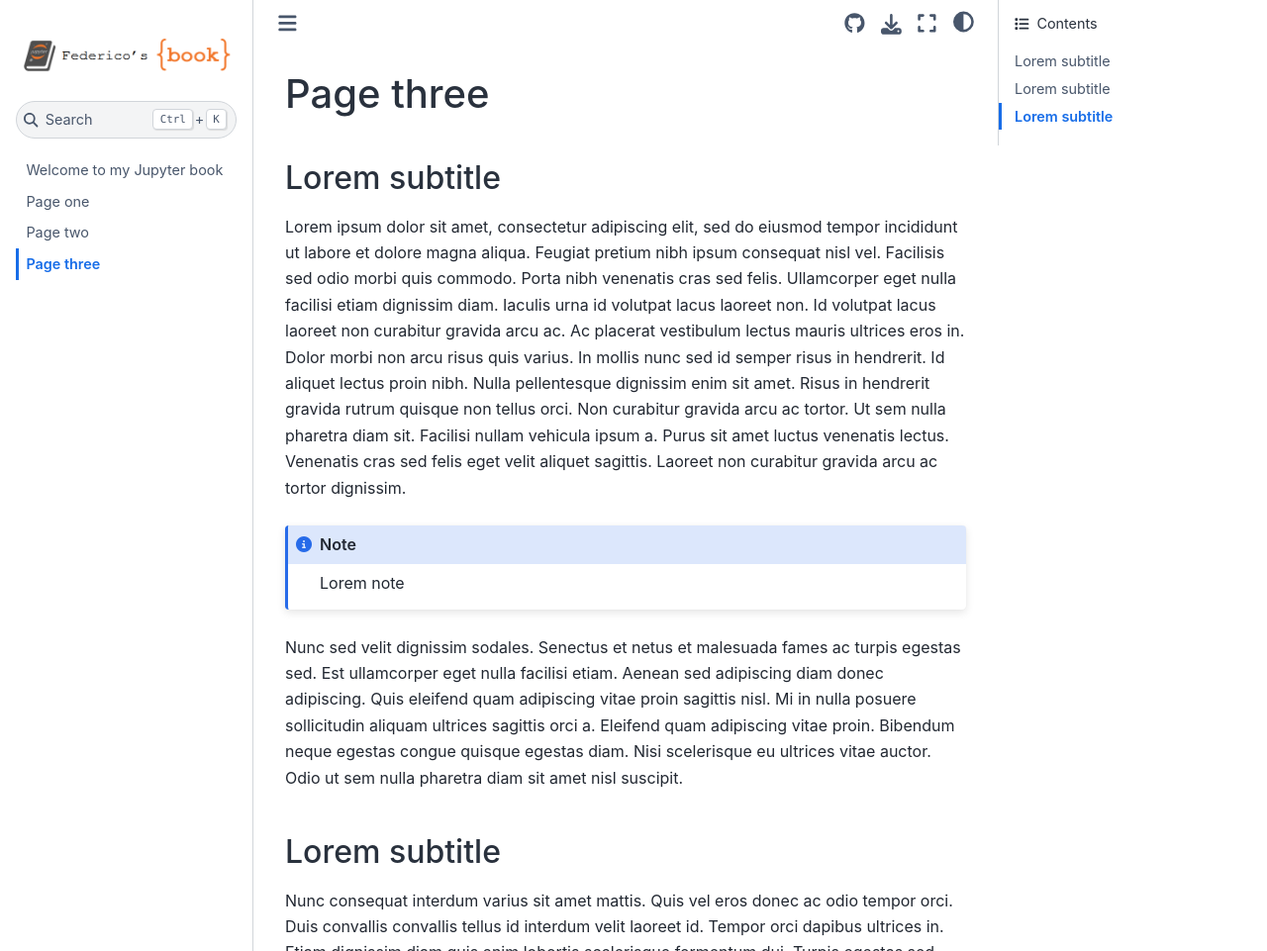
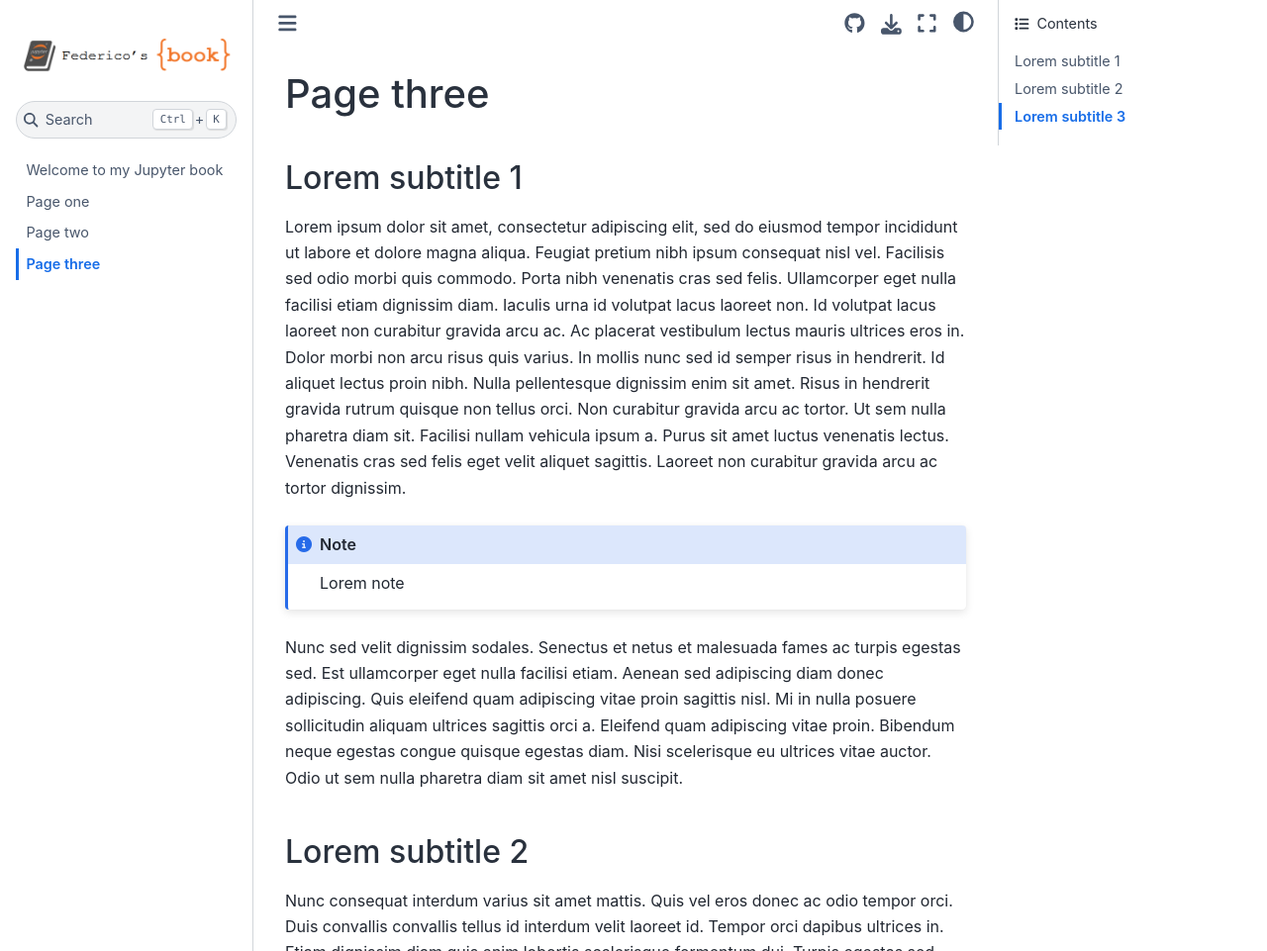
Before and after one commit to huerta-federico/6c1b_dpw_presentacion, a Jupyter Book: the page built from page_3.md, in a window 1280 px wide and 1400 px high. Shown: the top 961 px of the window at 99% size. Built offline with Jupyter Book 1.0.4 settings and Sphinx 7.4.7 and the Sphinx Book theme 1.1.4, drawn with Linux system fonts in a browser that asks for light colours; some of the changed text lies outside the part shown.

Commit message:
subtitles edit

````diff
--- a/page_1.md
+++ b/page_1.md
@@ -1,6 +1,6 @@
 # Page one
 
-## Lorem subtitle
+## Lorem subtitle 1
 Lorem ipsum dolor sit amet, consectetur adipiscing elit, sed do eiusmod tempor incididunt ut labore et dolore magna aliqua. Feugiat pretium nibh ipsum consequat nisl vel. Facilisis sed odio morbi quis commodo. Porta nibh venenatis cras sed felis. Ullamcorper eget nulla facilisi etiam dignissim diam. Iaculis urna id volutpat lacus laoreet non. Id volutpat lacus laoreet non curabitur gravida arcu ac. Ac placerat vestibulum lectus mauris ultrices eros in. Dolor morbi non arcu risus quis varius. In mollis nunc sed id semper risus in hendrerit. Id aliquet lectus proin nibh. Nulla pellentesque dignissim enim sit amet. Risus in hendrerit gravida rutrum quisque non tellus orci. Non curabitur gravida arcu ac tortor. Ut sem nulla pharetra diam sit. Facilisi nullam vehicula ipsum a. Purus sit amet luctus venenatis lectus. Venenatis cras sed felis eget velit aliquet sagittis. Laoreet non curabitur gravida arcu ac tortor dignissim.
 
 ```{note}
@@ -9,12 +9,12 @@ Lorem note
 
 Nunc sed velit dignissim sodales. Senectus et netus et malesuada fames ac turpis egestas sed. Est ullamcorper eget nulla facilisi etiam. Aenean sed adipiscing diam donec adipiscing. Quis eleifend quam adipiscing vitae proin sagittis nisl. Mi in nulla posuere sollicitudin aliquam ultrices sagittis orci a. Eleifend quam adipiscing vitae proin. Bibendum neque egestas congue quisque egestas diam. Nisi scelerisque eu ultrices vitae auctor. Odio ut sem nulla pharetra diam sit amet nisl suscipit.
 
-## Lorem subtitle
+## Lorem subtitle 2
 Nunc consequat interdum varius sit amet mattis. Quis vel eros donec ac odio tempor orci. Duis convallis convallis tellus id interdum velit laoreet id. Tempor orci dapibus ultrices in. Etiam dignissim diam quis enim lobortis scelerisque fermentum dui. Turpis egestas sed tempus urna et pharetra pharetra. Sed lectus vestibulum mattis ullamcorper velit sed ullamcorper. Etiam sit amet nisl purus in mollis. At tellus at urna condimentum mattis pellentesque id. Netus et malesuada fames ac turpis egestas maecenas pharetra convallis. Tortor dignissim convallis aenean et tortor at risus viverra adipiscing. Nunc sed augue lacus viverra vitae congue eu. Mauris in aliquam sem fringilla ut. Elit scelerisque mauris pellentesque pulvinar pellentesque habitant. Risus nec feugiat in fermentum posuere. Malesuada pellentesque elit eget gravida cum sociis natoque. Aliquam id diam maecenas ultricies mi eget. Purus sit amet volutpat consequat mauris nunc congue nisi. Dictum non consectetur a erat nam at. Faucibus in ornare quam viverra orci sagittis.
 
 Aliquet risus feugiat in ante metus dictum at tempor. Elit ut aliquam purus sit amet luctus. Fermentum odio eu feugiat pretium nibh ipsum consequat nisl vel. Feugiat nibh sed pulvinar proin. Duis convallis convallis tellus id interdum velit laoreet. Non diam phasellus vestibulum lorem sed risus ultricies tristique. Neque sodales ut etiam sit. Integer feugiat scelerisque varius morbi enim nunc. Gravida cum sociis natoque penatibus et. Id diam maecenas ultricies mi eget. Nisl vel pretium lectus quam id. Vitae aliquet nec ullamcorper sit amet risus nullam. Fringilla ut morbi tincidunt augue interdum velit euismod in pellentesque. Vel facilisis volutpat est velit egestas dui. Parturient montes nascetur ridiculus mus mauris. Elementum nibh tellus molestie nunc non blandit massa enim nec. Tortor aliquam nulla facilisi cras.
 
-## Lorem subtitle
+## Lorem subtitle 3
 Morbi tristique senectus et netus. Sed arcu non odio euismod lacinia at. Sit amet tellus cras adipiscing enim eu turpis egestas pretium. Bibendum est ultricies integer quis auctor. Mattis enim ut tellus elementum sagittis vitae et. Condimentum lacinia quis vel eros donec ac odio. Arcu felis bibendum ut tristique et egestas quis ipsum. At ultrices mi tempus imperdiet nulla malesuada pellentesque elit. Justo eget magna fermentum iaculis eu. Risus nec feugiat in fermentum posuere urna. Id semper risus in hendrerit gravida rutrum quisque non tellus. Blandit cursus risus at ultrices mi tempus.
 
 UTPL Abril 2023 - Agosto 2023.
--- a/page_2.md
+++ b/page_2.md
@@ -1,6 +1,6 @@
 # Page two
 
-## Lorem subtitle
+## Lorem subtitle 1
 Lorem ipsum dolor sit amet, consectetur adipiscing elit, sed do eiusmod tempor incididunt ut labore et dolore magna aliqua. Feugiat pretium nibh ipsum consequat nisl vel. Facilisis sed odio morbi quis commodo. Porta nibh venenatis cras sed felis. Ullamcorper eget nulla facilisi etiam dignissim diam. Iaculis urna id volutpat lacus laoreet non. Id volutpat lacus laoreet non curabitur gravida arcu ac. Ac placerat vestibulum lectus mauris ultrices eros in. Dolor morbi non arcu risus quis varius. In mollis nunc sed id semper risus in hendrerit. Id aliquet lectus proin nibh. Nulla pellentesque dignissim enim sit amet. Risus in hendrerit gravida rutrum quisque non tellus orci. Non curabitur gravida arcu ac tortor. Ut sem nulla pharetra diam sit. Facilisi nullam vehicula ipsum a. Purus sit amet luctus venenatis lectus. Venenatis cras sed felis eget velit aliquet sagittis. Laoreet non curabitur gravida arcu ac tortor dignissim.
 
 ```{note}
@@ -9,12 +9,12 @@ Lorem note
 
 Nunc sed velit dignissim sodales. Senectus et netus et malesuada fames ac turpis egestas sed. Est ullamcorper eget nulla facilisi etiam. Aenean sed adipiscing diam donec adipiscing. Quis eleifend quam adipiscing vitae proin sagittis nisl. Mi in nulla posuere sollicitudin aliquam ultrices sagittis orci a. Eleifend quam adipiscing vitae proin. Bibendum neque egestas congue quisque egestas diam. Nisi scelerisque eu ultrices vitae auctor. Odio ut sem nulla pharetra diam sit amet nisl suscipit.
 
-## Lorem subtitle
+## Lorem subtitle 2
 Nunc consequat interdum varius sit amet mattis. Quis vel eros donec ac odio tempor orci. Duis convallis convallis tellus id interdum velit laoreet id. Tempor orci dapibus ultrices in. Etiam dignissim diam quis enim lobortis scelerisque fermentum dui. Turpis egestas sed tempus urna et pharetra pharetra. Sed lectus vestibulum mattis ullamcorper velit sed ullamcorper. Etiam sit amet nisl purus in mollis. At tellus at urna condimentum mattis pellentesque id. Netus et malesuada fames ac turpis egestas maecenas pharetra convallis. Tortor dignissim convallis aenean et tortor at risus viverra adipiscing. Nunc sed augue lacus viverra vitae congue eu. Mauris in aliquam sem fringilla ut. Elit scelerisque mauris pellentesque pulvinar pellentesque habitant. Risus nec feugiat in fermentum posuere. Malesuada pellentesque elit eget gravida cum sociis natoque. Aliquam id diam maecenas ultricies mi eget. Purus sit amet volutpat consequat mauris nunc congue nisi. Dictum non consectetur a erat nam at. Faucibus in ornare quam viverra orci sagittis.
 
 Aliquet risus feugiat in ante metus dictum at tempor. Elit ut aliquam purus sit amet luctus. Fermentum odio eu feugiat pretium nibh ipsum consequat nisl vel. Feugiat nibh sed pulvinar proin. Duis convallis convallis tellus id interdum velit laoreet. Non diam phasellus vestibulum lorem sed risus ultricies tristique. Neque sodales ut etiam sit. Integer feugiat scelerisque varius morbi enim nunc. Gravida cum sociis natoque penatibus et. Id diam maecenas ultricies mi eget. Nisl vel pretium lectus quam id. Vitae aliquet nec ullamcorper sit amet risus nullam. Fringilla ut morbi tincidunt augue interdum velit euismod in pellentesque. Vel facilisis volutpat est velit egestas dui. Parturient montes nascetur ridiculus mus mauris. Elementum nibh tellus molestie nunc non blandit massa enim nec. Tortor aliquam nulla facilisi cras.
 
-## Lorem subtitle
+## Lorem subtitle 3
 Morbi tristique senectus et netus. Sed arcu non odio euismod lacinia at. Sit amet tellus cras adipiscing enim eu turpis egestas pretium. Bibendum est ultricies integer quis auctor. Mattis enim ut tellus elementum sagittis vitae et. Condimentum lacinia quis vel eros donec ac odio. Arcu felis bibendum ut tristique et egestas quis ipsum. At ultrices mi tempus imperdiet nulla malesuada pellentesque elit. Justo eget magna fermentum iaculis eu. Risus nec feugiat in fermentum posuere urna. Id semper risus in hendrerit gravida rutrum quisque non tellus. Blandit cursus risus at ultrices mi tempus.
 
 UTPL Abril 2023 - Agosto 2023.
--- a/page_3.md
+++ b/page_3.md
@@ -1,6 +1,6 @@
 # Page three
 
-## Lorem subtitle
+## Lorem subtitle 1
 Lorem ipsum dolor sit amet, consectetur adipiscing elit, sed do eiusmod tempor incididunt ut labore et dolore magna aliqua. Feugiat pretium nibh ipsum consequat nisl vel. Facilisis sed odio morbi quis commodo. Porta nibh venenatis cras sed felis. Ullamcorper eget nulla facilisi etiam dignissim diam. Iaculis urna id volutpat lacus laoreet non. Id volutpat lacus laoreet non curabitur gravida arcu ac. Ac placerat vestibulum lectus mauris ultrices eros in. Dolor morbi non arcu risus quis varius. In mollis nunc sed id semper risus in hendrerit. Id aliquet lectus proin nibh. Nulla pellentesque dignissim enim sit amet. Risus in hendrerit gravida rutrum quisque non tellus orci. Non curabitur gravida arcu ac tortor. Ut sem nulla pharetra diam sit. Facilisi nullam vehicula ipsum a. Purus sit amet luctus venenatis lectus. Venenatis cras sed felis eget velit aliquet sagittis. Laoreet non curabitur gravida arcu ac tortor dignissim.
 
 ```{note}
@@ -9,12 +9,12 @@ Lorem note
 
 Nunc sed velit dignissim sodales. Senectus et netus et malesuada fames ac turpis egestas sed. Est ullamcorper eget nulla facilisi etiam. Aenean sed adipiscing diam donec adipiscing. Quis eleifend quam adipiscing vitae proin sagittis nisl. Mi in nulla posuere sollicitudin aliquam ultrices sagittis orci a. Eleifend quam adipiscing vitae proin. Bibendum neque egestas congue quisque egestas diam. Nisi scelerisque eu ultrices vitae auctor. Odio ut sem nulla pharetra diam sit amet nisl suscipit.
 
-## Lorem subtitle
+## Lorem subtitle 2
 Nunc consequat interdum varius sit amet mattis. Quis vel eros donec ac odio tempor orci. Duis convallis convallis tellus id interdum velit laoreet id. Tempor orci dapibus ultrices in. Etiam dignissim diam quis enim lobortis scelerisque fermentum dui. Turpis egestas sed tempus urna et pharetra pharetra. Sed lectus vestibulum mattis ullamcorper velit sed ullamcorper. Etiam sit amet nisl purus in mollis. At tellus at urna condimentum mattis pellentesque id. Netus et malesuada fames ac turpis egestas maecenas pharetra convallis. Tortor dignissim convallis aenean et tortor at risus viverra adipiscing. Nunc sed augue lacus viverra vitae congue eu. Mauris in aliquam sem fringilla ut. Elit scelerisque mauris pellentesque pulvinar pellentesque habitant. Risus nec feugiat in fermentum posuere. Malesuada pellentesque elit eget gravida cum sociis natoque. Aliquam id diam maecenas ultricies mi eget. Purus sit amet volutpat consequat mauris nunc congue nisi. Dictum non consectetur a erat nam at. Faucibus in ornare quam viverra orci sagittis.
 
 Aliquet risus feugiat in ante metus dictum at tempor. Elit ut aliquam purus sit amet luctus. Fermentum odio eu feugiat pretium nibh ipsum consequat nisl vel. Feugiat nibh sed pulvinar proin. Duis convallis convallis tellus id interdum velit laoreet. Non diam phasellus vestibulum lorem sed risus ultricies tristique. Neque sodales ut etiam sit. Integer feugiat scelerisque varius morbi enim nunc. Gravida cum sociis natoque penatibus et. Id diam maecenas ultricies mi eget. Nisl vel pretium lectus quam id. Vitae aliquet nec ullamcorper sit amet risus nullam. Fringilla ut morbi tincidunt augue interdum velit euismod in pellentesque. Vel facilisis volutpat est velit egestas dui. Parturient montes nascetur ridiculus mus mauris. Elementum nibh tellus molestie nunc non blandit massa enim nec. Tortor aliquam nulla facilisi cras.
 
-## Lorem subtitle
+## Lorem subtitle 3
 Morbi tristique senectus et netus. Sed arcu non odio euismod lacinia at. Sit amet tellus cras adipiscing enim eu turpis egestas pretium. Bibendum est ultricies integer quis auctor. Mattis enim ut tellus elementum sagittis vitae et. Condimentum lacinia quis vel eros donec ac odio. Arcu felis bibendum ut tristique et egestas quis ipsum. At ultrices mi tempus imperdiet nulla malesuada pellentesque elit. Justo eget magna fermentum iaculis eu. Risus nec feugiat in fermentum posuere urna. Id semper risus in hendrerit gravida rutrum quisque non tellus. Blandit cursus risus at ultrices mi tempus.
 
 UTPL Abril 2023 - Agosto 2023.
````
